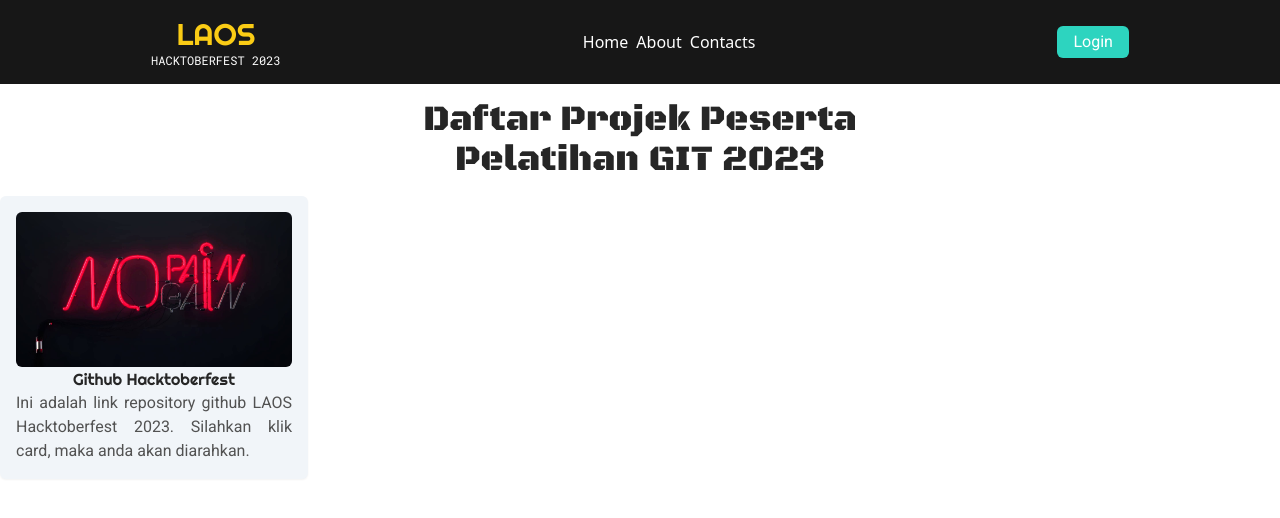
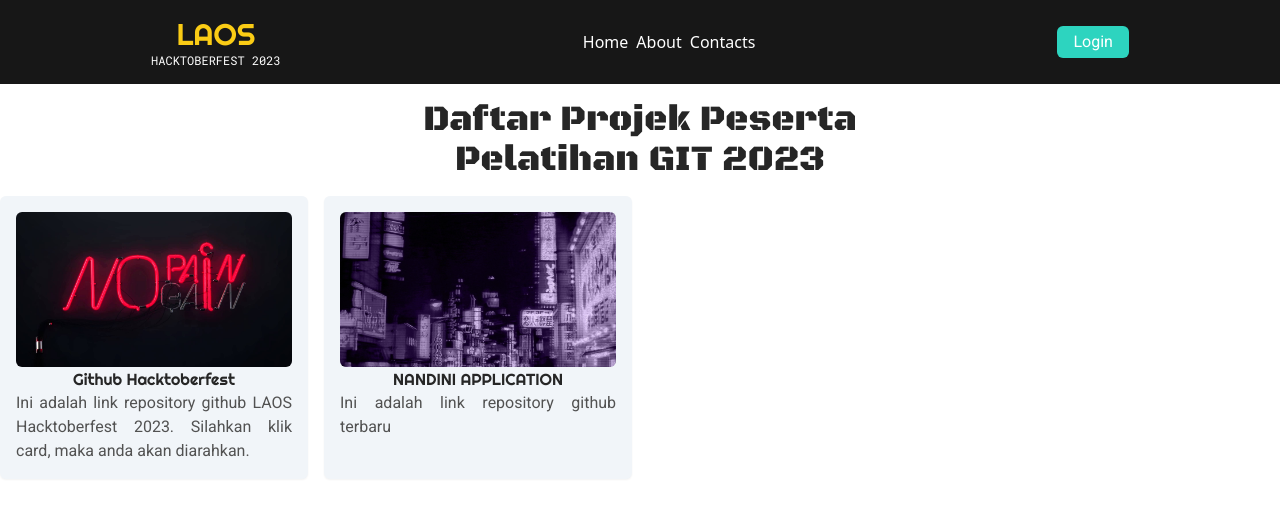
Before and after one commit to UKM-LAOS/Hacktoberfest-LAOS-2023, a React (Vite) app: page / in a window 1280 px wide. Shown: the top 518 px of the page. Built offline with nearby package versions, Linux system fonts and the light colour scheme.

Commit message:
karya nandini

```diff
--- a/src/App.jsx
+++ b/src/App.jsx
@@ -15,6 +15,12 @@ function App() {
           imagepath="/images/example.jpg"
           description="Ini adalah link repository github LAOS Hacktoberfest 2023. Silahkan klik card, maka anda akan diarahkan."
         />
+         <ProjectCard
+          link="https://docs.google.com/document/d/1bGs8WzXcVtorE26g_niK53U4qNlql66XuICoHU7VYxs/edit?usp=drivesdk"
+          title="NANDINI  APPLICATION"
+          imagepath="/images/232410103024.jpg"
+          description="Ini adalah link repository github terbaru"
+        />
       </section>
     </>
   );
```
Also changed, not shown: public/images/232410103024.jpg (added).
